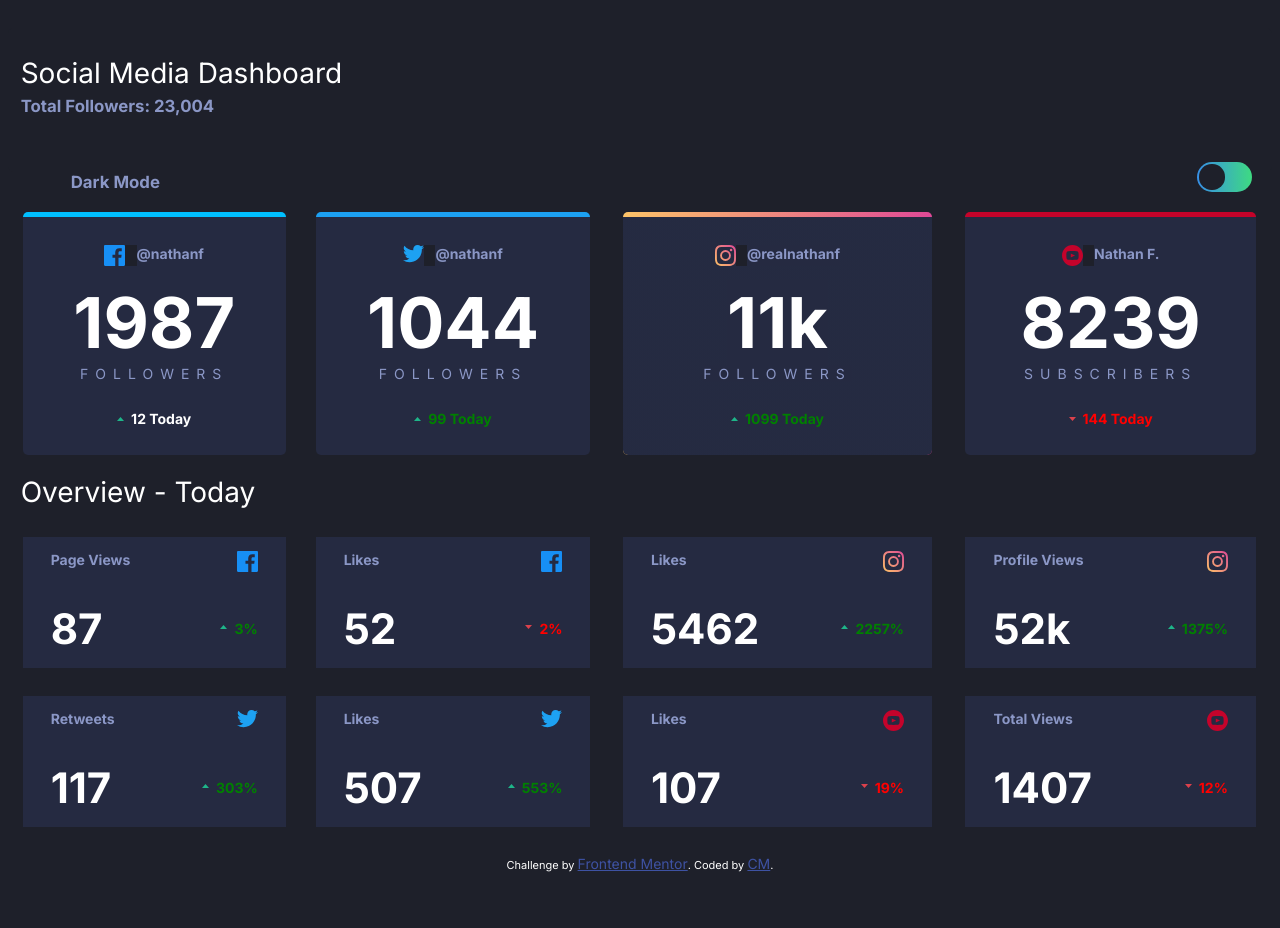
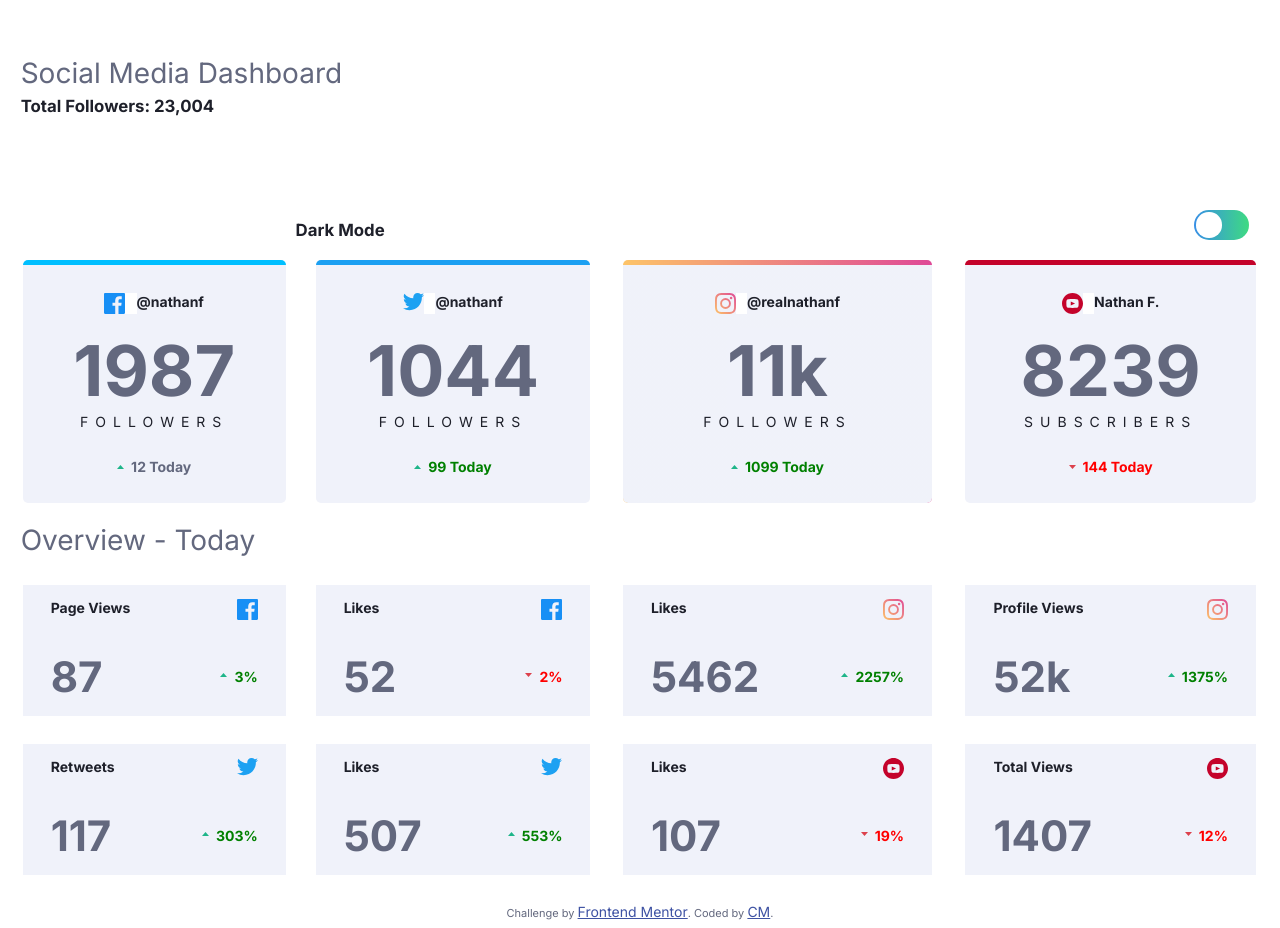
Before and after one commit to cmprac/social-media-dashboard-with-theme-switcher, a plain HTML site: page index.html in a window 1280 px wide. Before the commit the page ends 880 px from the top, so only its background shows below. Drawn offline with Linux system fonts and the light colour scheme.

Commit message:
Fix positioning of checkbox

```diff
--- a/main.css
+++ b/main.css
@@ -1,4 +1,12 @@
-:root, [data-theme="dark"]{
+:root, [data-theme="light"]{
+    --background: hsl(0, 0%, 100%);
+    --top-background:hsl(225, 100%, 98%);
+    --card-background: hsl(227, 47%, 96%);
+    --card-text-primary: hsl(228, 12%, 44%);
+    --card-text-seconardary:hsl(230, 17%, 14%);
+}
+
+[data-theme="dark"]{
     --background: hsl(230, 17%, 14%);
     --top-background: hsl(232, 19%, 15%);
     --card-background: hsl(228, 28%, 20%);
@@ -6,13 +14,6 @@
     --card-text-seconardary:hsl(228, 34%, 66%);
 }
 
-[data-theme="light"]{
-    --background: hsl(0, 0%, 100%);
-    --top-background:hsl(225, 100%, 98%);
-    --card-background: hsl(227, 47%, 96%);
-    --card-text-primary: hsl(228, 12%, 44%);
-    --card-text-seconardary:hsl(230, 17%, 14%);
-}
 
 .attribution {
   font-size: 11px;
@@ -72,7 +73,7 @@
 }
 
 .switch-block{
-    position: absolute;
+    position: relative;
     margin-top: 2em;
     display: flex;
     justify-content: flex-end;
@@ -84,16 +85,13 @@
 
 
 .switch{
-
     width: 100%;
     margin: auto;
 }
 
 .switch-text{
-    margin-right: auto ;
-    padding-left: 5%;
+    margin-right: auto;
     width: 100%;
-    flex: 4 1 250px;
 }
 
 .slider.round{
@@ -102,22 +100,15 @@
     bottom: 0;
     margin-right: 10px;
     height: 2.1rem;
-    flex: 0 0 26px;
     border-radius: 34px;
     min-width: 55px;
     width: 55px;
     margin-left: auto;
-}
-
-.slider {
-    position: absolute;
     cursor: pointer;
     background-image: linear-gradient(90deg, hsl(210, 78%, 56%), hsl(146, 68%, 55%));
     -webkit-transition: .4s;
     transition: .4s;
 }
-
-
 
 .slider:before {
     position: absolute;
@@ -297,10 +288,6 @@
     text-align: right;
 }
 
-.card-overview>.desc-num, .card-overview>.change{
-
-}
-
 .card-overview>.desc-num{
     grid-area: num;
     background-color:var(--card-background);
@@ -333,7 +320,8 @@
         display: grid;
         grid-template-columns: repeat(1fr);
         grid-template-areas:
-            'title title '
+            'title title'
+            'switch switch'
             'facebook twitter'
             'instagram youtube'
             'title2 title2';
@@ -341,6 +329,10 @@
 
     .title-block{
         grid-area: title;
+    }
+
+    .switch-block{
+        grid-area: switch;
     }
 
     .card.facebook{
@@ -391,6 +383,7 @@
         grid-template-columns: repeat(1fr);
         grid-template-areas:
             'title title title title'
+            'switch switch switch switch'
             'facebook twitter instagram youtube'
             'title2 title2 title2 title2'
             'overview overview overview overview'
@@ -399,6 +392,10 @@
 
     .title-block{
         grid-area: title;
+    }
+
+    .switch-block{
+        grid-area: switch;
     }
 
     .card.facebook{
@@ -442,4 +439,8 @@
         width: auto;
         flex: 0 0 auto;
     }
+    .switch{
+        width:50px;
+        margin: none;
+    }
 }
```
Also changed, not shown: index.html (+1 -3 lines).
